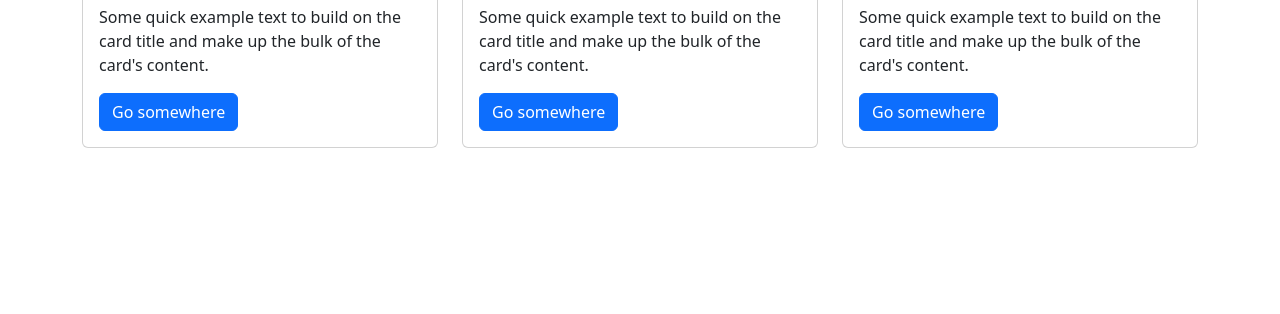
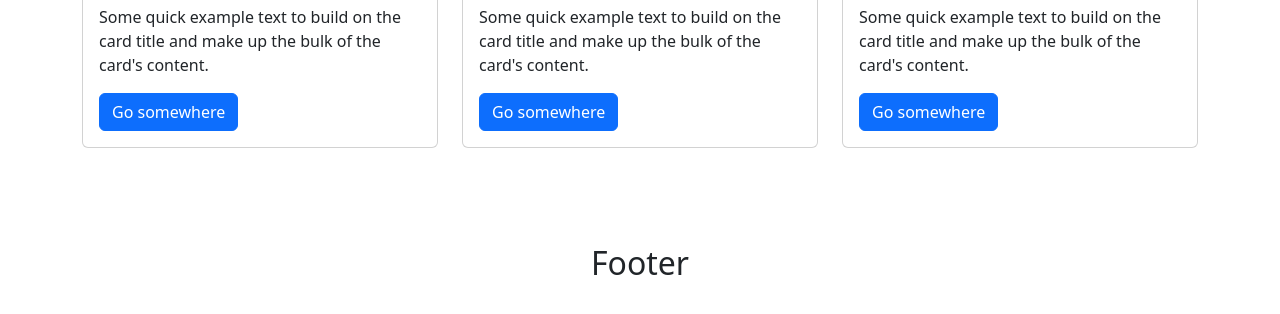
Before and after one commit to matiasconiglio/comision_web10_3, a plain HTML site: page index.html in a window 1280 px wide. Shown: the part 172-486 px from the top of the page. Drawn offline with nearby package versions, Linux system fonts and the light colour scheme.

Commit message:
creamos footer

```diff
--- a/index.html
+++ b/index.html
@@ -168,6 +168,10 @@
   </div>
 </div>
     </main>
+
+    <footer class="py-5 text-center mt-5">
+      <h2>Footer</h2>
+    </footer>
     <!-- scrip java -->
     <script
       src="https://cdn.jsdelivr.net/npm/bootstrap@5.3.3/dist/js/bootstrap.bundle.min.js"
```
